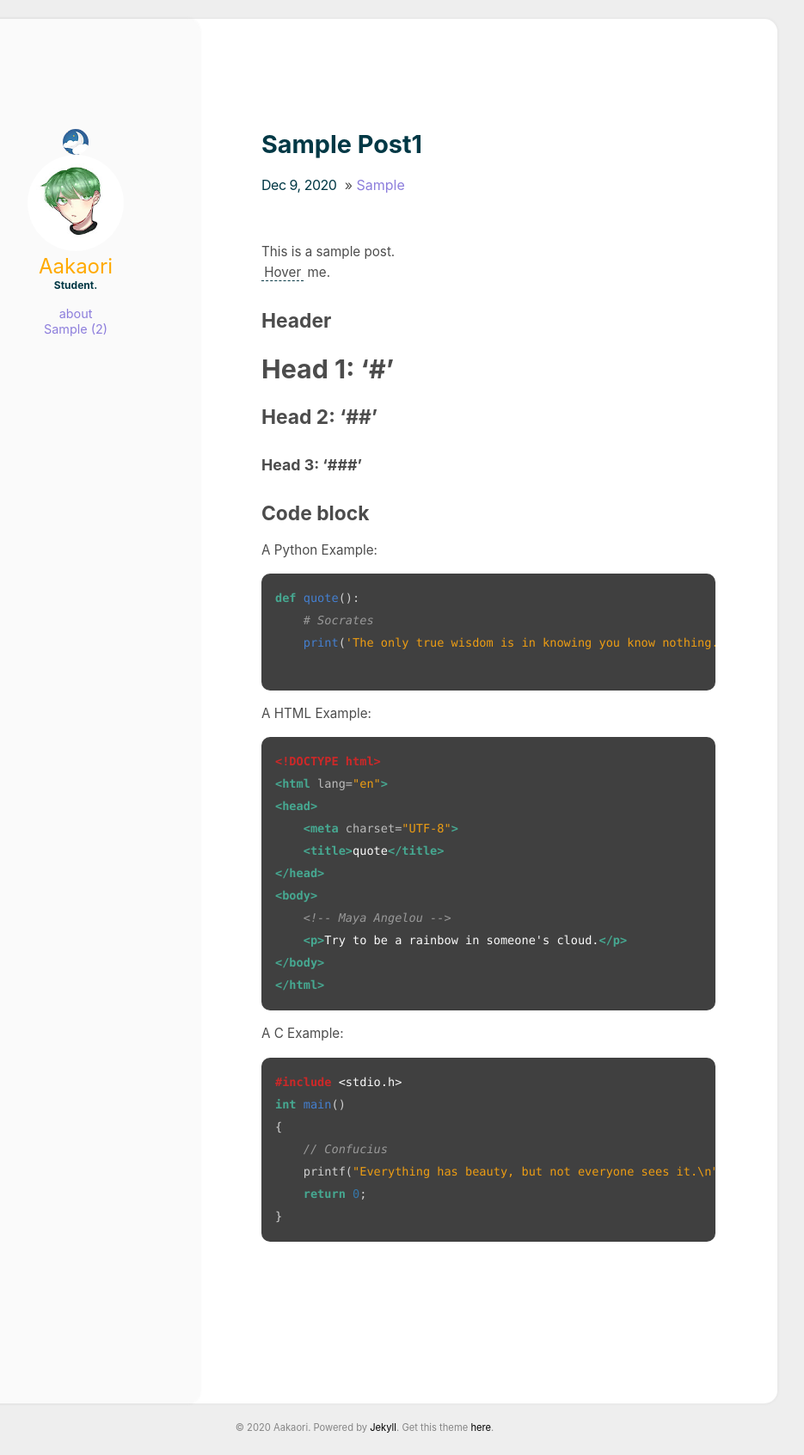
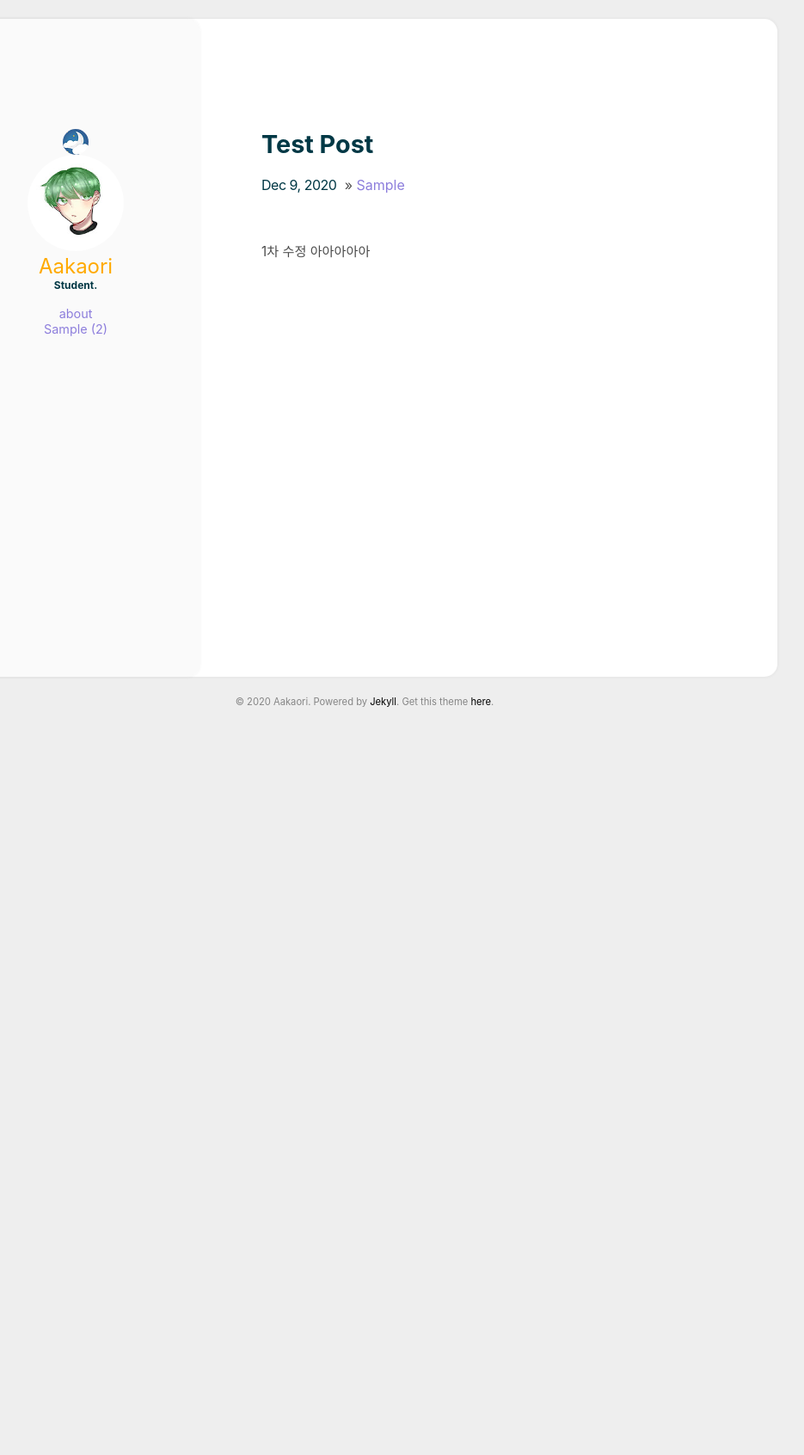
Before and after one commit to mk2478/mk2478.github.com, a Jekyll site: the page built from _posts/2020-12-09-s2.md, in a window 1280 px wide. Shown: the whole page at 86% size, without its empty margins (216-1151 px from the left). Built offline with Jekyll 4.4.1, drawn with Linux system fonts in a browser that asks for light colours; after the commit the page ends 922 px from its top, so only the background shows below that.

Commit message:
Update 2020-12-09-s2.md

````diff
--- a/_posts/2020-12-09-s2.md
+++ b/_posts/2020-12-09-s2.md
@@ -1,52 +1,7 @@
 ---
-title: Sample Post1
+title: Test Post
 categories: [Sample]
 comments: true
 ---
 
-This is a sample post.<br>
-<dfn info="You can add extra information">Hover</dfn> me.
-
-## Header
-
-# Head 1: '#'
-## Head 2: '##'
-### Head 3: '###'
-
-## Code block
-A Python Example:
-
-```python
-def quote():
-    # Socrates
-    print('The only true wisdom is in knowing you know nothing.')
-
-```
-A HTML Example:
-
-```html
-<!DOCTYPE html>
-<html lang="en">
-<head>
-    <meta charset="UTF-8">
-    <title>quote</title>
-</head>
-<body>
-    <!-- Maya Angelou -->
-    <p>Try to be a rainbow in someone's cloud.</p>
-</body>
-</html>
-```
-
-
-A C Example:
-
-```c
-#include <stdio.h>
-int main()
-{
-    // Confucius
-    printf("Everything has beauty, but not everyone sees it.\n");
-    return 0;
-}
-```
+1차 수정 아아아아아
````
